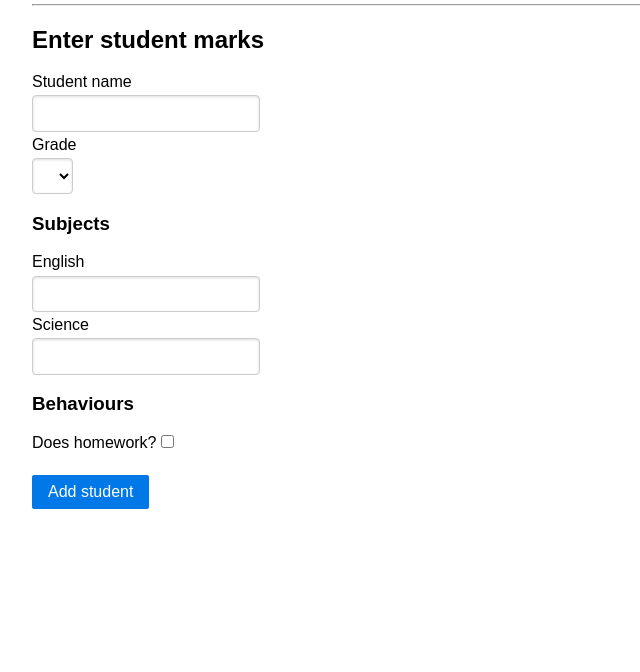
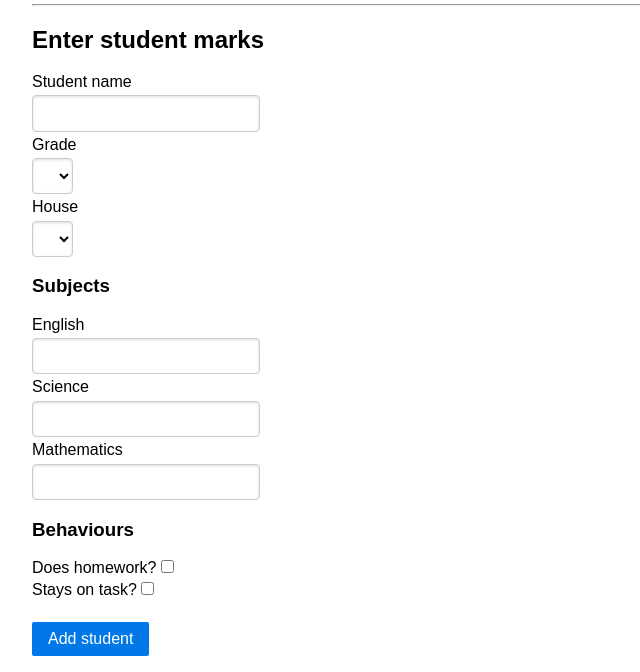
Before and after one commit to sjgridley/5023-flask-student-records-starter, a Flask app: page /add_student in a window 1280 px wide. Shown: the part 134-806 px from the top of the page, without its empty margins (0-640 px from the left). Before the commit the page ends 643 px from the top, so only its background shows below. Run offline with Flask 2, Linux system fonts and the light colour scheme; data that the repository does not hold is empty.

Commit message:
Added html to form

```diff
--- a/app/__init__.py
+++ b/app/__init__.py
@@ -48,7 +48,7 @@ def create_db():
     jack = Student (
         name = 'Jack',
         grade = year6,
-        house = blue,
+        house_id = 1,
         english_mark = 90,
         science_mark = 90,
         mathematics_mark = 90,
@@ -59,7 +59,7 @@ def create_db():
     dom = Student (
         name = 'Dom',
         grade = year5,
-        house = yellow,
+        house_id = 3,
         english_mark = 90,
         science_mark = 100,
         mathematics_mark = 90,
--- a/app/templates/add_student.html
+++ b/app/templates/add_student.html
@@ -17,7 +17,8 @@
     {{ form.grade_id.label }}
     {{ form.grade_id }}
 
-    <!-- TODO: Add label and input for house_id field, once this had been added to the form. -->
+    {{ form.house_id.label }}
+    {{ form.house_id }}
 
     <h3>Subjects</h3>
 
@@ -27,7 +28,8 @@
     {{ form.science_mark.label }}
     {{ form.science_mark }}
 
-    <!-- TODO: Add label and input for mathematics_mark field, once this has been added to the form. -->
+    {{ form.mathematics_mark.label }}
+    {{ form.mathematics_mark }}
 
     <h3>Behaviours</h3>
 
@@ -37,7 +39,10 @@
         {{ form.does_homework }}
     </label>
 
-    <!-- TODO: Add label and input for stays_on_task field, once this has been added to the form. -->
+    <label>
+        {{ form.stays_on_task.label.text | safe }}
+        {{ form.stays_on_task }}
+    </label>
 
     <br/>
     {{ form.submit(class_="pure-button pure-button-primary") }}
```
